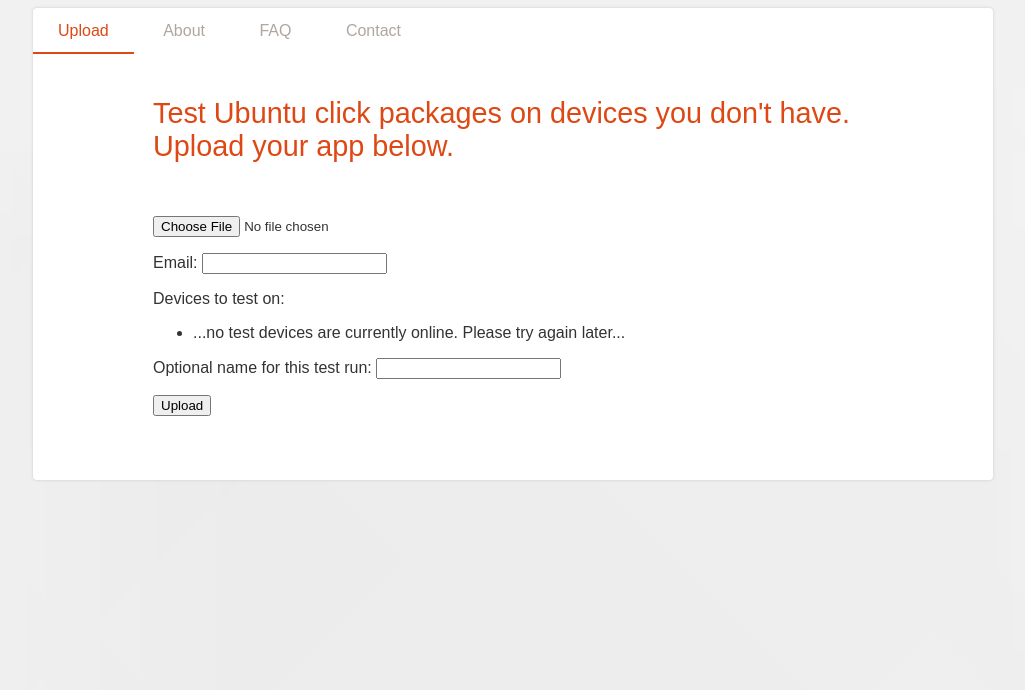
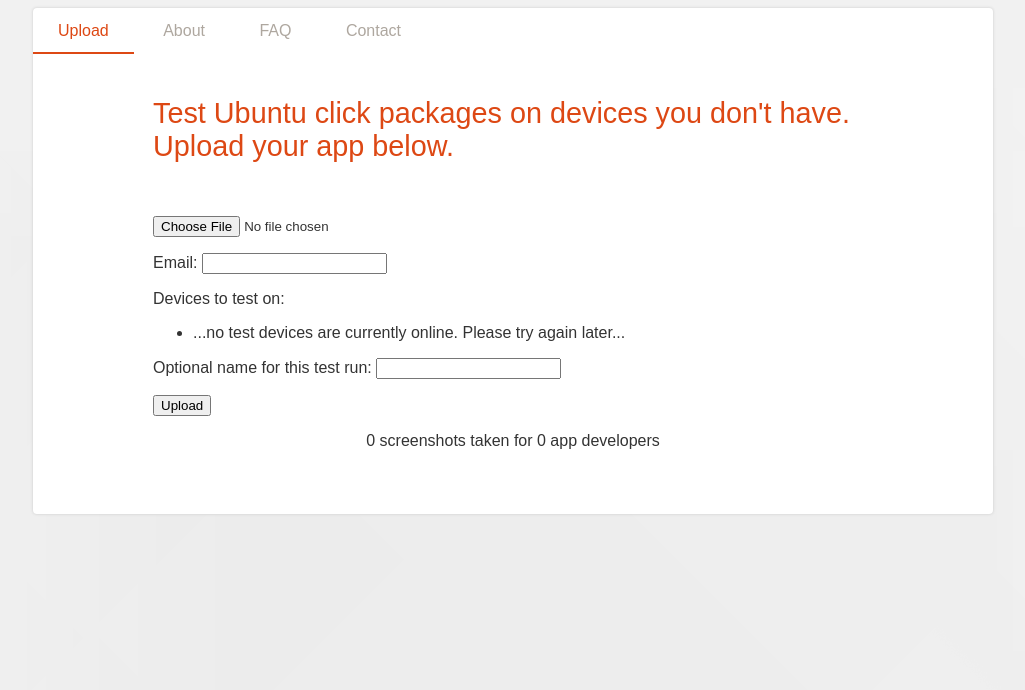
Before and after one commit to stuartlangridge/ubuntu-app-test, a Flask app: page / in a window 1280 px wide. Shown: the top 690 px of the page, without its empty margins (127-1152 px from the left). Run offline with Flask 2, Linux system fonts and the light colour scheme; data that the repository does not hold is empty; some libraries are stand-ins or nearby versions.

Commit message:
Add a screenshot count to the front page, and have the workers report it

```diff
--- a/server/server.py
+++ b/server/server.py
@@ -54,6 +54,20 @@ def init_db(db, crs):
             crs.execute("alter table devices add column last_seen timestamp")
         except sqlite3.OperationalError as e:
             if "duplicate column name: last_seen" in e.message:
+                pass
+            else:
+                raise e
+        try:
+            crs.execute("alter table request2device add column screenshots integer default 0")
+        except sqlite3.OperationalError as e:
+            if "duplicate column name: screenshots" in e.message:
+                pass
+            else:
+                raise e
+        try:
+            crs.execute("alter table requests add column uid varchar")
+        except sqlite3.OperationalError as e:
+            if "duplicate column name: uid" in e.message:
                 pass
             else:
                 raise e
@@ -117,7 +131,21 @@ def requires_auth(f):
 @app.route("/")
 def frontpage():
     is_paused = os.path.exists(os.path.join(app.config["UPLOAD_FOLDER"], "PAUSED"))
-    return render_template("upload.html", devices=get_known_devices(), is_paused=is_paused)
+    db, crs = get_db()
+    crs.execute("select sum(screenshots) from request2device")
+    res = crs.fetchone()
+    if res and res[0]:
+        screenshot_count = res[0]
+    else:
+        screenshot_count = 0
+    crs.execute("select count(distinct email) from requests")
+    res = crs.fetchone()
+    if res and res[0]:
+        developer_count = res[0]
+    else:
+        developer_count = 0
+    return render_template("upload.html", devices=get_known_devices(), is_paused=is_paused,
+        screenshot_count=screenshot_count, developer_count=developer_count)
 
 @app.route("/about")
 def about():
@@ -251,8 +279,8 @@ def upload():
         json.dump(metadata, fp)
         fp.close()
         db, crs = get_db()
-        crs.execute("insert into requests (ip, click_filename, email) values (?,?,?)",
-            (request.remote_addr, file.filename, metadata["email"]))
+        crs.execute("insert into requests (ip, click_filename, email, uid) values (?,?,?,?)",
+            (request.remote_addr, file.filename, metadata["email"], ndir))
         requestid = crs.lastrowid
         for d in metadata["devices"]:
             crs.execute("select id from devices where printable_name = ?", (d["printable"],))
@@ -402,6 +430,29 @@ def completed(uid, device_code, resolution):
                 fp = codecs.open(ometa, mode="w", encoding="utf8")
                 json.dump(metadata, fp, indent=2)
                 fp.close()
+                screenshot_count = request.args.get("screenshot_count", 0)
+                try:
+                    screenshot_count = int(screenshot_count)
+                except:
+                    screenshot_count = None
+                if screenshot_count:
+                    db, crs = get_db()
+                    crs.execute("select id from devices where printable_name = ?", (device,))
+                    row = crs.fetchone()
+                    print "GOT DEVICE", row
+                    if row and row[0]:
+                        sql_device_id = row[0]
+                        crs.execute("select id from requests where uid = ?", (uid,))
+                        row = crs.fetchone()
+                        print "GOT REQ", row
+                        if row and row[0]:
+                            sql_request_id = row[0]
+                            crs.execute(
+                                "update request2device set screenshots = screenshots + ? where requestid = ? and deviceid = ?",
+                                (screenshot_count, sql_request_id, sql_device_id))
+                            print "UPDATED", crs.rowcount
+                            db.commit()
+
                 return json.dumps({"status": resolution}), 200, {'Content-Type': 'application/json'}
             else:
                 return json.dumps({"error": "Job not in state 'claimed' (in state '%s')" % ds["status"]}), 400, {'Content-Type': 'application/json'}
--- a/server/templates/upload.html
+++ b/server/templates/upload.html
@@ -5,6 +5,7 @@
 <style type="text/css">
     .important { color: #336699; }
     h1 { font-size: 180%; margin: 1.5em 0; }
+    .shots { text-align: center; }
 </style>
 {% endblock %}
 {% block content %}
@@ -28,6 +29,7 @@
     <p><label>Optional name for this test run: <input type="text" name="runid"></label></p>
     <p><input type=submit value="Upload"></p>
 </form>
+<p class="shots">{{screenshot_count}} screenshots taken for {{developer_count}} app developers</p>
 <script src="/static/gunzip.min.js"></script>
 <script src="/static/click-package-parser.js"></script>
 <script>
```
Also changed, not shown: client/worker.py (+11 -6 lines).
